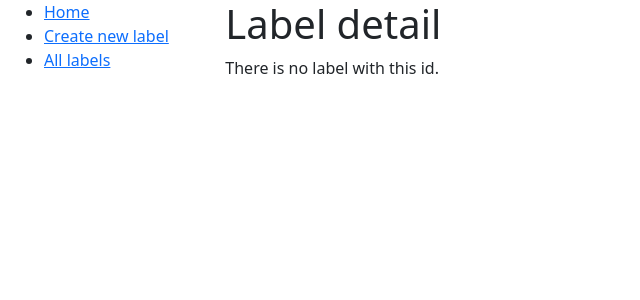
After one commit to ebarkhordar/yuft, a Django app: template templates/labels/detail.html in a window 1280 px wide. The commit adds this page. Shown: the top 300 px of the page, without its empty margins (0-640 px from the left). Run offline with Django 4.2, Linux system fonts and the light colour scheme; the template is opened without the code that fills it, so the values that code supplies are empty.

Commit message:
add create view and list view

```diff
--- a/templates/base_generic.html
+++ b/templates/base_generic.html
@@ -18,7 +18,7 @@
         <ul class="sidebar-nav">
           <li><a href="{% url 'index' %}">Home</a></li>
           <li><a href="{% url 'label-create' %}">Create new label</a></li>
-          <li><a href="">All labels</a></li>
+          <li><a href="{% url 'label-list' %}">All labels</a></li>
         </ul>
      {% endblock %}
       </div>
--- a/templates/labeling/create.html
+++ b/templates/labels/create.html
@@ -4,7 +4,7 @@
 
  <h1>Create new Label</h1>
 
-<form action="" method="post" novalidate>
+<form method="post">
   {% csrf_token %}
   {{ form.as_p }}
   <input type="submit" value="Submit">
--- /dev/null
+++ b/templates/labels/detail.html
@@ -0,0 +1,15 @@
+{% extends "base_generic.html" %}
+
+{% block content %}
+    <h1>Label detail</h1>
+    {% if label %}
+        <p>Name: <b>{{ label.name }}</b></p>
+        <p>Brand: <b>{{ label.brand }}</b></p>
+        <p>Owner: <b>{{ label.owner }}</b></p>
+        <p>Serial number: <b>{{ label.serial_number }}</b></p>
+        <p>Signature: <b>{{ label.signature }}</b></p>
+        <p>last update: <b>{{ label.updated_at }}</b></p>
+    {% else %}
+        <p>There is no label with this id.</p>
+    {% endif %}
+{% endblock %}
--- a/yuft/labels/urls.py
+++ b/yuft/labels/urls.py
@@ -4,6 +4,6 @@ from yuft.labels import views
 
 urlpatterns = [
     path('<int:pk>', views.LabelDetailView.as_view(), name='label-detail'),
+    path('list', views.LabelListView.as_view(), name='label-list'),
     path('create', views.LabelCreateView.as_view(), name='label-create'),
-
 ]
```
Also changed, not shown: templates/labels/list.html (added, +12 -0 lines), yuft/labels/views.py (+11 -2 lines).
